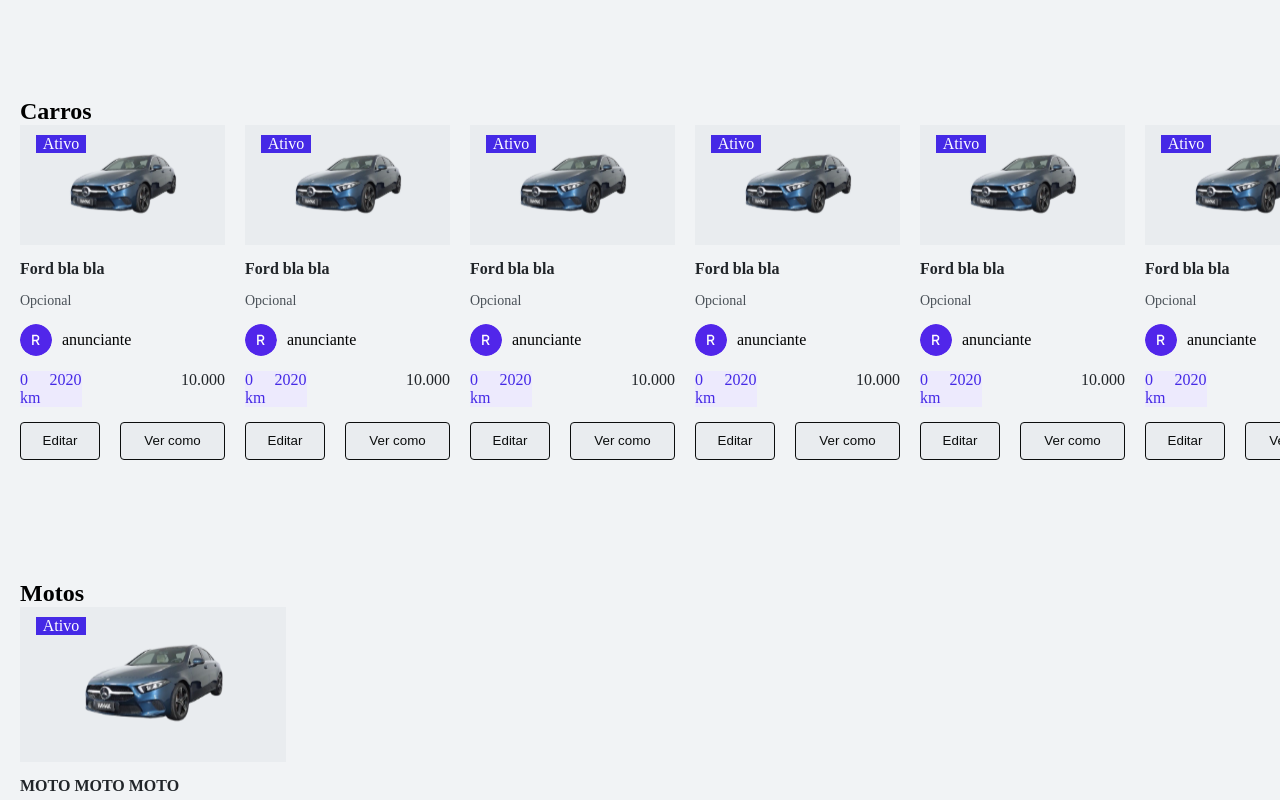
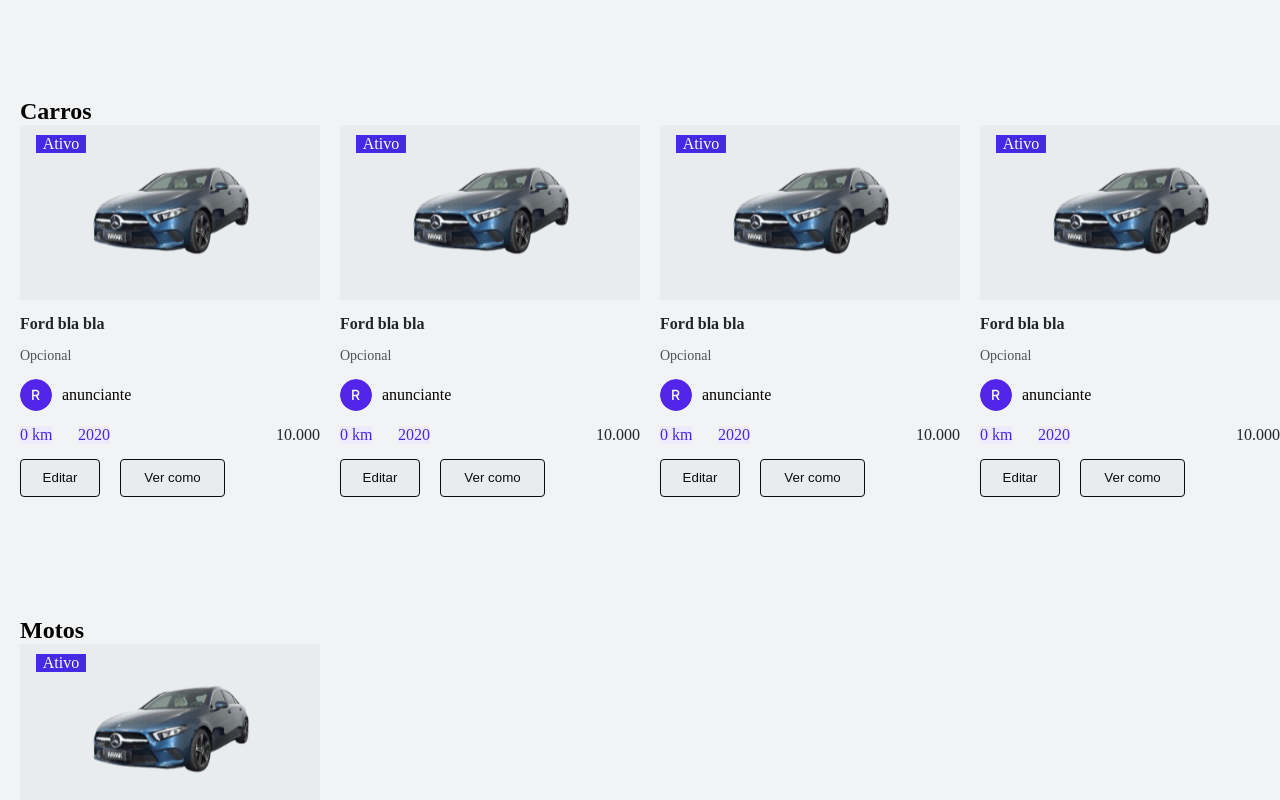
Before and after one commit to ProjetoM6/LojaDeCarros, a React (Vite) app in the folder front-end/: page / in a window 1280 px wide. Shown: the part 1080-1880 px from the top of the page. Built offline with nearby package versions, Linux system fonts and the light colour scheme.

Commit message:
Fix: max-width to min-width 300px

```diff
--- a/front-end/src/components/ProductCard/style.ts
+++ b/front-end/src/components/ProductCard/style.ts
@@ -3,7 +3,7 @@ import styled from "styled-components";
 const ProductCardStyled = styled.div`
   display: flex;
   flex-direction: column;
-  max-width: 300px;
+  min-width: 300px;
   gap: 15px;
   position: relative;
   &:hover {
```
